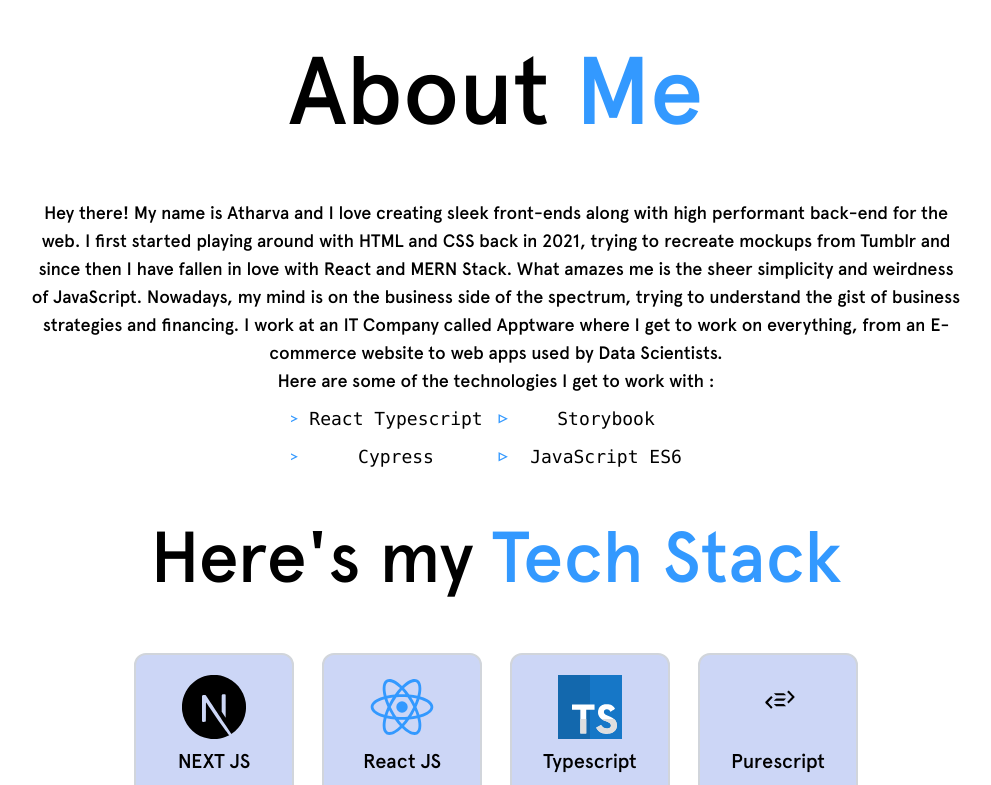
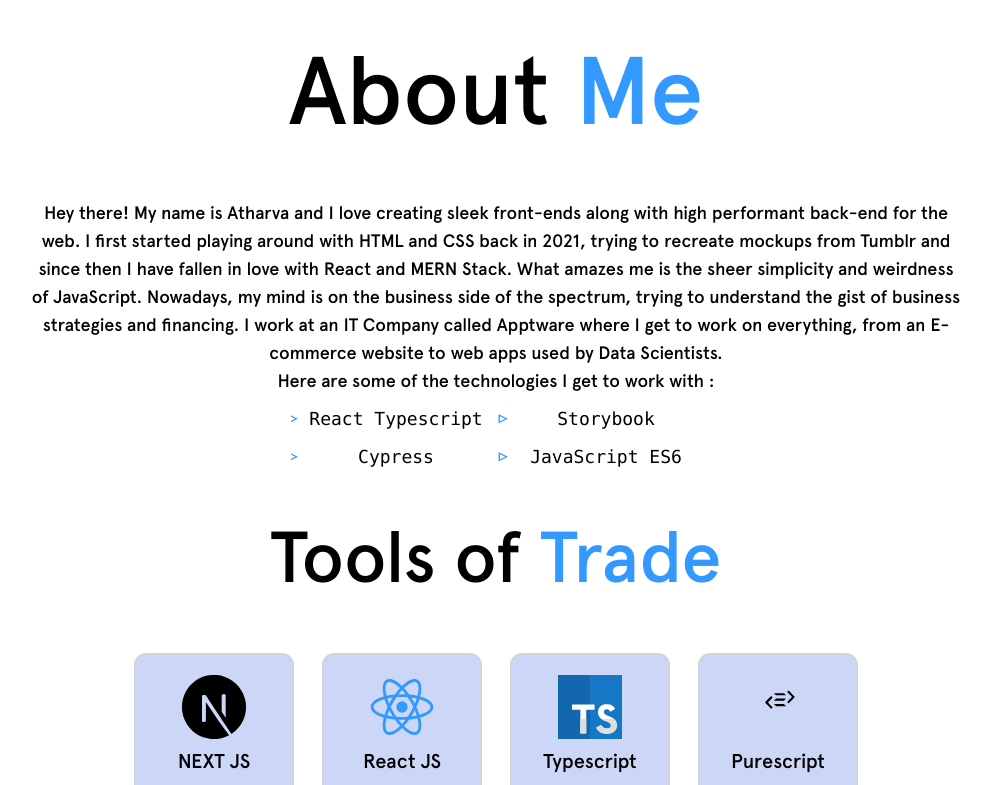
Before and after one commit to ARJ2160/ARJ-Portfolio-V2, a Next.js app: page / in a window 1280 px wide. Shown: the part 917-1702 px from the top of the page, without its empty margins (144-1135 px from the left). Built offline with nearby package versions, Linux system fonts and the light colour scheme.

Commit message:
Added Resume Link

```diff
--- a/assets/data.jsx
+++ b/assets/data.jsx
@@ -27,6 +27,8 @@
     LinkedIn: 'https://www.linkedin.com/in/arj2160/',
     Twitter: 'https://twitter.com/Atharvaj2160',
     Email: 'atharvaj2160@gmail.com',
+    Resume:
+      'https://app.enhancv.com/share/039ec1fe/?utm_medium=growth&utm_campaign=share-resume&utm_source=dynamic',
     Spotify:
       'https://open.spotify.com/playlist/52gtDapY50kKkLEnnnvYgz?si=89f44d4ce2944b91'
   },
--- a/pages/index.tsx
+++ b/pages/index.tsx
@@ -20,13 +20,12 @@
 import { SiLinkedin } from 'react-icons/si';
 import Image from 'next/image';
 import Link from 'next/link';
-// import ARJResume from '../assets/ARJResume.pdf';
 
 const Home: NextPage = () => {
   const [mounted, setMounted] = useState(false);
   const [colorTheme, setTheme]: any = useDarkMode();
   const { social } = data;
-  const { GitHub, LinkedIn, Twitter, Email, Spotify } = social;
+  const { GitHub, LinkedIn, Twitter, Email, Spotify, Resume } = social;
 
   useEffect(() => setMounted(true), []);
 
@@ -135,10 +134,9 @@
             </Link>
           </li>
           <li>
-            {/* <Link> */}
+            <Link href={Resume}>
               <a
                 className='relative flex justify-center items-center text-xl m-1 p-1 sm:m-2 sm:p-2 text-teal-500 hover:bg-black rounded-full transition-transform group hover:translate-y-[-5px]'
-              // href={ARJResume}
                 download='Professional Resume - Atharva Joshi.pdf'
                 target='_blank'
                 rel='noopener noreferrer'
@@ -147,7 +145,7 @@
                 <span className='tooltip group-hover:scale-100'>Resume</span>
                 <span className='sr-only'>Resume</span>
               </a>
-            {/* </Link> */}
+            </Link>
           </li>
         </ul>
       </div>
--- a/pages/partials/Skills.tsx
+++ b/pages/partials/Skills.tsx
@@ -18,9 +18,9 @@
     <div className='tech-stack mt-5 h-fit' data-aos='fade-up'>
       <div className='md:text-7xl sm:text-5xl text-4xl pb-5 leading-10 text-center my-10'>
         <span className='dark:text-darkOpal text-black leading-4'>
-          Here&apos;s my{' '}
+          Tools of{' '}
         </span>
-        <span className='text-skyBlue'>Tech Stack</span>
+        <span className='text-skyBlue'>Trade</span>
       </div>
       <div className='grid md:grid-cols-4 sm:grid-cols-2 w-fit gap-7 mx-auto mt-8'>
         {skills.map((skill: SkillProps) => (
```
Also changed, not shown: 1 other file (tests, documents, lock files or other folders). Lines whose indentation alone changed are shown as unchanged.
